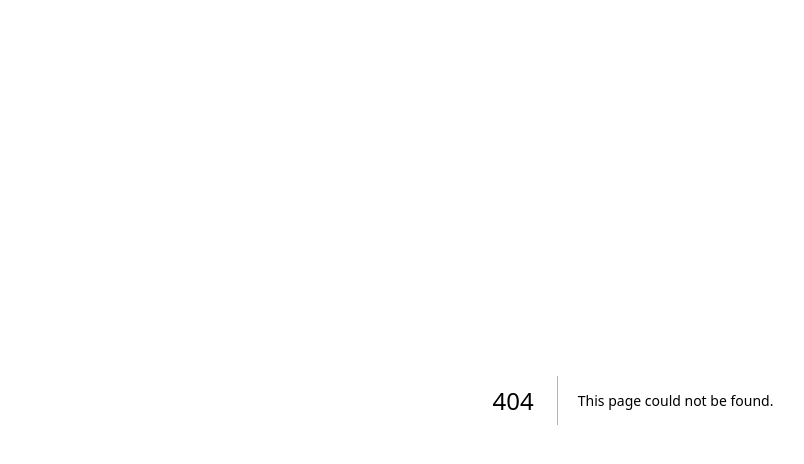
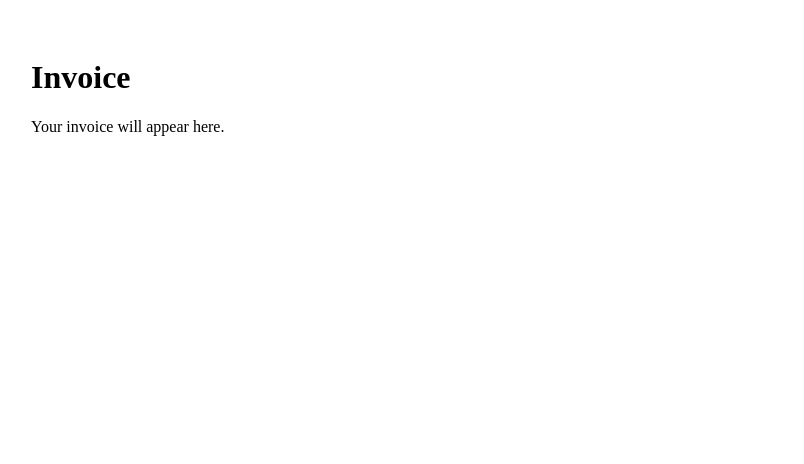
Before and after one commit to sgaeric6/ZenXstore, a Next.js app in the folder client/: page /invoice in a window 1280 px wide. Before the commit this address had no page. Shown: the top 464 px of the page, without its empty margins (7-811 px from the left). Built offline with nearby package versions, Linux system fonts and the light colour scheme.

Commit message:
Create page.tsx

```diff
--- /dev/null
+++ b/client/app/invoice/page.tsx
@@ -0,0 +1,9 @@
+export default function InvoicePage() {
+  return (
+    <main style={{ padding: 30 }}>
+      <h1>Invoice</h1>
+
+      <p>Your invoice will appear here.</p>
+    </main>
+  );
+}
```
